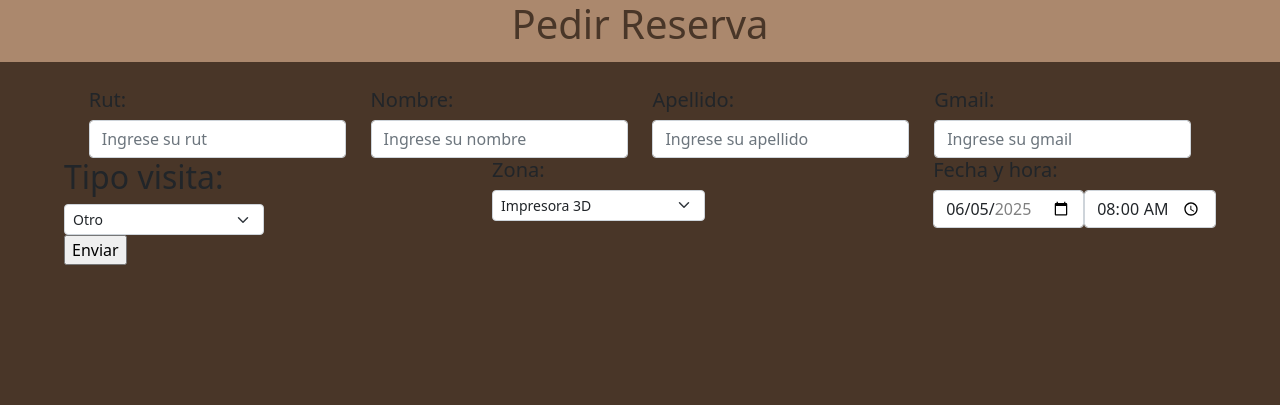
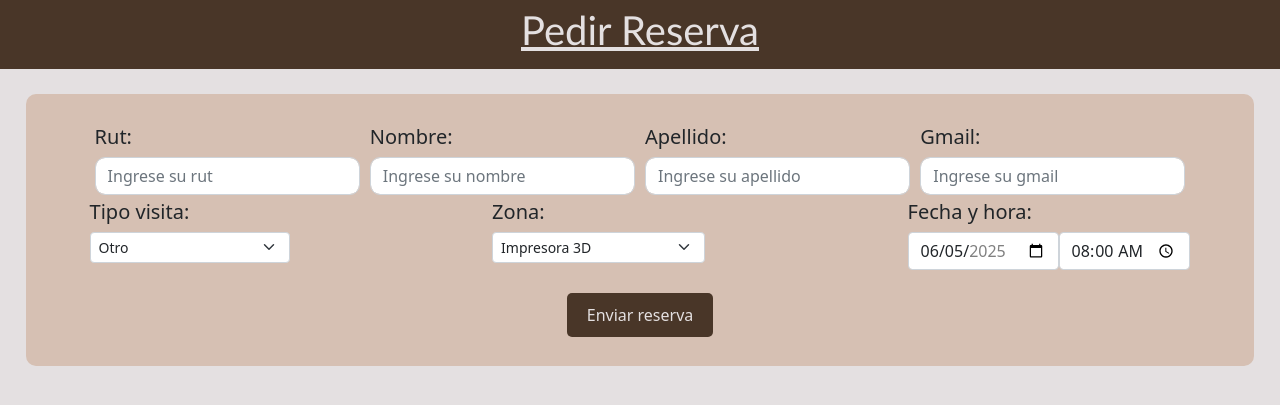
Before and after one commit to LemonHum4n/proyectoMaker, a Flask app: page /reserva in a window 1280 px wide. Shown: the top 405 px of the page. Run offline with Flask 3, Linux system fonts and the light colour scheme.

Commit message:
Mejoras en el css de reserva

```diff
--- a/markerSpace/flask_app/static/css/estilo_reserva.css
+++ b/markerSpace/flask_app/static/css/estilo_reserva.css
@@ -1,15 +1,47 @@
 form {
     padding: 2% 5%;
-    background-color: #493628;
+    background-color: #D6C0B3;
+    margin: 2%;
+    border-radius: 10px;
+    height:10%;
 }
 
 body {
-    background-color: #493628;
+    background-color: #E4E0E1;
 }
 
 header {
     text-align: center;
-    background-color: #AB886D;
-    color: #493628;
-    padding-bottom: 0.5%;
+    background-color: #493628;
+    color: #E4E0E1;
+    padding: 0.5% 0%;
+    text-decoration: underline;
+    font-family: 'Trebuchet MS';
 }
+
+footer{
+    display: flex;
+    justify-content: center;
+    margin-top: 20px;
+}
+
+footer > input {
+    background-color: #493628;
+    color: #E4E0E1;
+    border: none;
+    padding: 10px 20px;
+    border-radius: 5px;
+    cursor: pointer;
+    font-size: 16px;
+    margin: 3px;
+}
+
+.div_rut, .div_nombre, .div_apellido, .div_gmail {
+    width: 100%;
+    padding: 5px;
+}
+
+.div_rut > input, .div_nombre > input, .div_apellido > input, .div_gmail > input {
+    border-radius: 10px;
+
+}
--- a/markerSpace/flask_app/templates/reserva.html
+++ b/markerSpace/flask_app/templates/reserva.html
@@ -13,14 +13,13 @@
         <header>
             <h1>Pedir Reserva</h1>
         </header>
-
         <form class="" novalidate>
 
             <form action="/proceso_formu" method="post">
 
 
-                <section class="d-flex justify-content-evenly">
-                    <div>
+                <section class="d-flex">
+                    <div class="div_rut">
                         <h5>Rut:</h5>
                         <input type="text" name="rut" class="form-control" placeholder="Ingrese su rut" id="validationRut" required>
                         <div class="invalid-feedback">
@@ -29,21 +28,21 @@
                     </div>
 
 
-                    <div>
+                    <div class="div_nombre">
                         <h5>Nombre:</h5>
                         <input type="text" name="nombre" class="form-control" placeholder="Ingrese su nombre" id="validationName" required>
                         <div class="invalid-feedback">
                             Porfavor ingrese su nombre.
                         </div>
                     </div>
-                    <div>
+                    <div class="div_apellido">
                         <h5>Apellido:</h5>
                         <input type="text" name="apellido" class="form-control" placeholder="Ingrese su apellido" id="validationLastName" required>
                         <div class="invalid-feedback">
                             Porfavor ingrese su apellido.
                         </div>
                     </div>
-                    <div>
+                    <div class="div_gmail">
                         <h5>Gmail:</h5>
                         <input type="text" name="gmail" class="form-control" placeholder="Ingrese su gmail" id="validationGmail" required>
                         <div class="invalid-feedback">
@@ -53,8 +52,8 @@
 
                 </section>
                 <section class="d-flex justify-content-between">
-                    <div>
-                        <h2>Tipo visita:</h2>
+                    <div class="div_tipo">
+                        <h5>Tipo visita:</h5>
                         <select name="tipo_visita" class="form-select form-select-sm" id="idvisita" style="width: 200px;">
                             <option value="Estudiante">Estudiante</option>
                             <option value="Profesor">Profesor</option>
@@ -63,7 +62,7 @@
                             <option value="Otro" selected>Otro</option>
                         </select>
                     </div>
-                    <div>
+                    <div class="div_zona">
                         <h5>Zona:</h5>
                         <select name="zona" id="idzona" class="form-select form-select-sm">
                             <option value="Impresora 3D">Impresora 3D</option>
@@ -76,7 +75,7 @@
                         </select>
                     </div>
 
-                    <div>
+                    <div class="div_fecha">
                         <h5>Fecha y hora:</h5>
                         <div class="d-flex align-items-center">
                             <input class="form-control" style="height: 50%;"
@@ -94,7 +93,7 @@
                 </section>
 
                 <footer>
-                    <input type="submit" value="Enviar">
+                    <input type="submit" value="Enviar reserva">
                 </footer>
             </form>
         </form>
```
